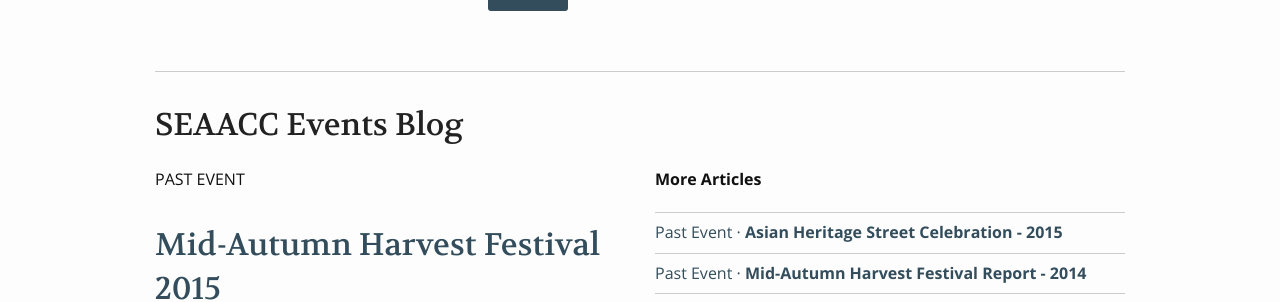
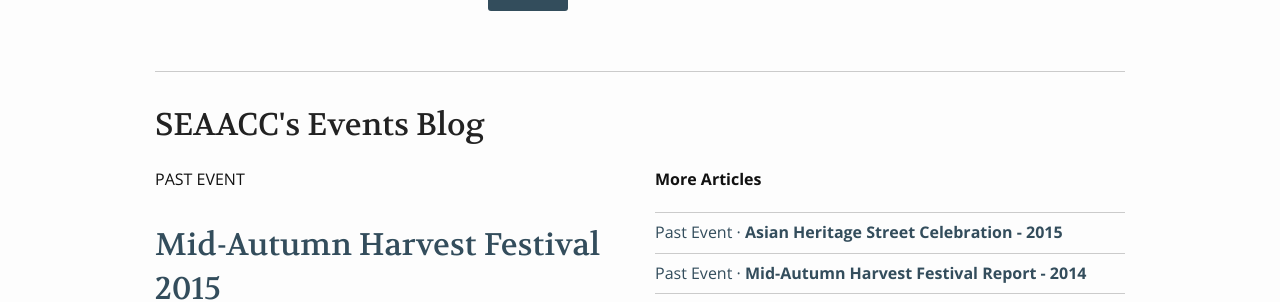
Before and after one commit to nghin/seaaccsf.org.dev, a Jekyll site: the page built from pages/pages-root-folder/index.md, in a window 1280 px wide. Shown: the part 1113-1415 px from the top of the page. Built offline with Jekyll 4.4.1, drawn with Linux system fonts in a browser that asks for light colours.

Commit message:
minor edit

```diff
--- a/_data/language.yml
+++ b/_data/language.yml
@@ -6,7 +6,7 @@
 more: "More ›"
 more_articles: "More Articles"
 navigation_title: "Navigation"
-new_blog_entries: "SEAACC Events Blog"
+new_blog_entries: "SEAACC's Events Blog"
 next: "Next"
 next_posts: "Next Posts"
 previous: "Previous"
```
